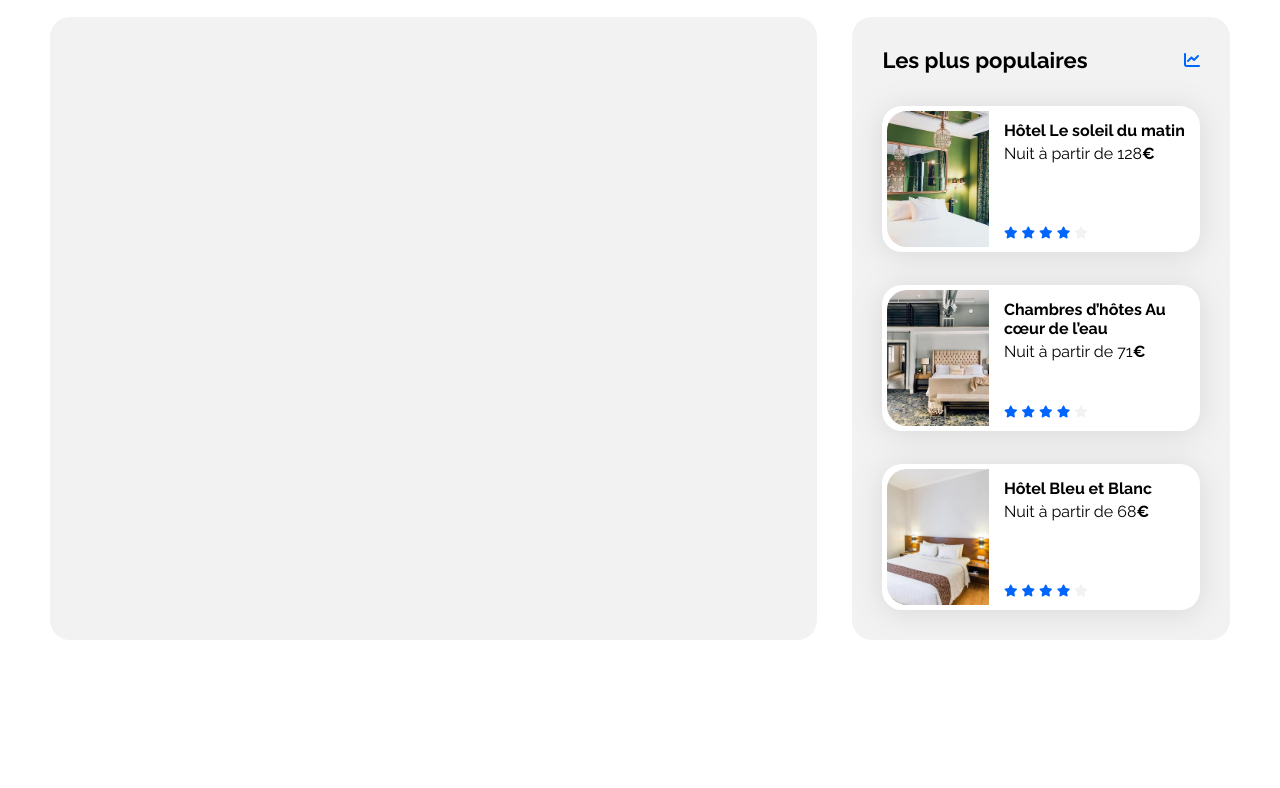
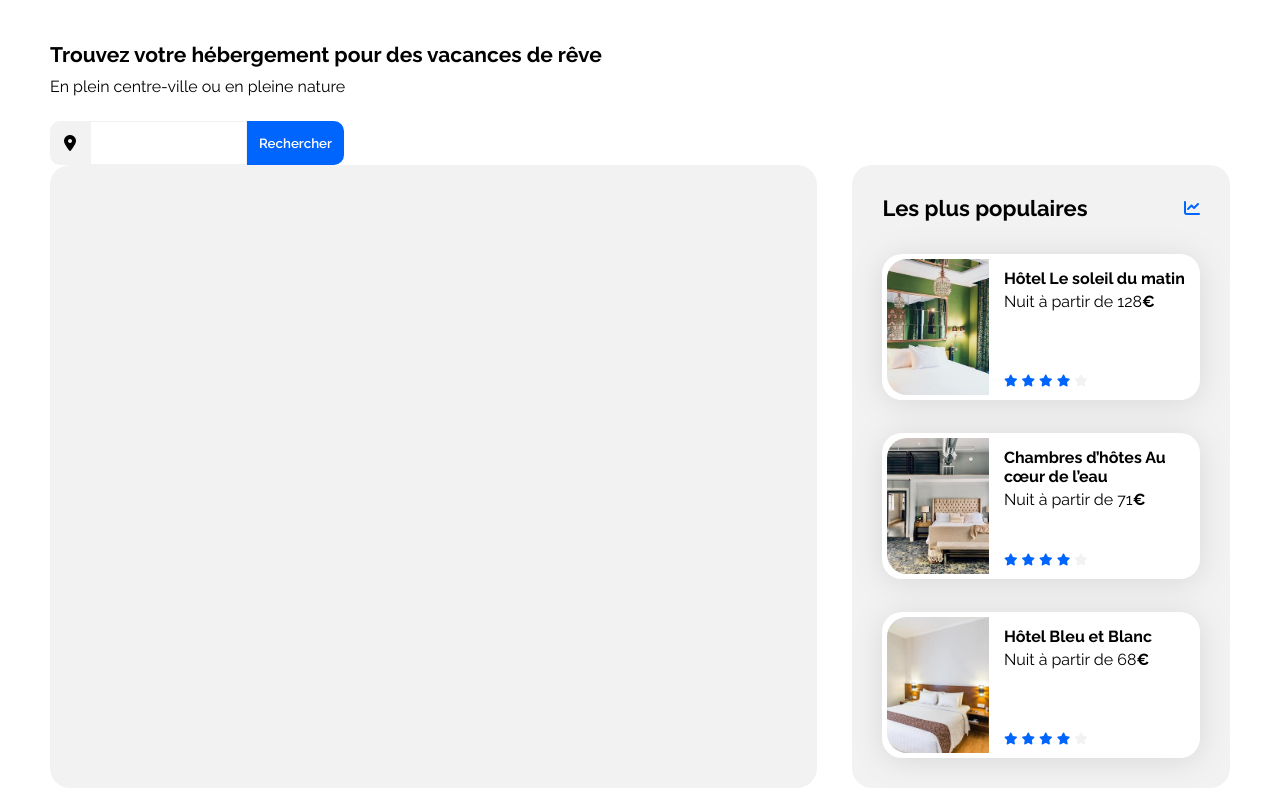
Before and after one commit to ValentinChaps/ValentinChaps.github.io, a plain HTML site: page index.html in a window 1280 px wide. Shown: the part 49-837 px from the top of the page. Before the commit the page ends 800 px from the top, so only its background shows below. Drawn offline with Linux system fonts and the light colour scheme.

Commit message:
Ajout de la barre de recherche, du titre h1 et du 1er paragraphe

```diff
--- a/css/style.css
+++ b/css/style.css
@@ -42,6 +42,46 @@ nav a:hover {
     padding-top:21px;
     color: #0065FC;
 }
+
+h1{
+    font-size: 21px;
+    padding-top: 25px;
+    padding-bottom:10px ;
+}
+
+h1+p{
+    padding-bottom: 25px;
+}
+
+.box-search {
+    display: flex;
+}
+
+.icone-search .fa-solid{
+    color: black;
+    background-color: var(--main-bg-color);
+    border-radius: 10px 0px 0px 10px;
+    padding: 14px;
+}
+
+.box-search input{
+    border: 1px #F2F2F2 solid;
+}
+
+.box-search button{
+    background-color: var(--main-color);
+    color: white;
+    font-weight:600 ;
+    border-radius: 0px 10px 10px 0px;
+    padding: 12px;
+    border: 1px;
+}
+
+.box-search button i{
+    color: white;
+    display: none;
+}
+
 
 .fa-solid {
     color: var(--main-color);
@@ -196,5 +236,11 @@ body {
 
 /* Small devices (phones, less than 768px) */
 @media (max-width: 767.98px) {
-    /* ... */
+    .Rechercher-button{
+        display: none;
+    }
+
+    .box-search button i{
+        display: flex
+    }
 }
--- a/index.html
+++ b/index.html
@@ -10,7 +10,7 @@
     <!-- Police de google font -->
     <link rel="preconnect" href="https://fonts.googleapis.com">
     <link rel="preconnect" href="https://fonts.gstatic.com" crossorigin>
-    <link href="https://fonts.googleapis.com/css2?family=Raleway:wght@400;500;700&display=swap" rel="stylesheet">
+    <link href="https://fonts.googleapis.com/css2?family=Raleway:wght@400;500;600;700&display=swap" rel="stylesheet">
 
     <link rel="stylesheet" href="./css/style.css">
 </head>
@@ -29,6 +29,15 @@
             </nav>
         </header>
         <main>
+            <h1>Trouvez votre hébergement pour des vacances de rêve</h1>
+            <p>En plein centre-ville ou en pleine nature</p>
+            <div class="box-search">
+                <span class="icone-search"><i class="fa-solid fa-location-dot"></i></span>
+                <label for="site-search"></label>
+                <input type="search" id="site-search" name="q">
+                <button><span class="Rechercher-button">Rechercher</span><i class="fa-solid fa-magnifying-glass"></i></button>
+
+            </div>
             <div class="hebergements-and-populaires">
                 <section class="hebergements">
 
```
